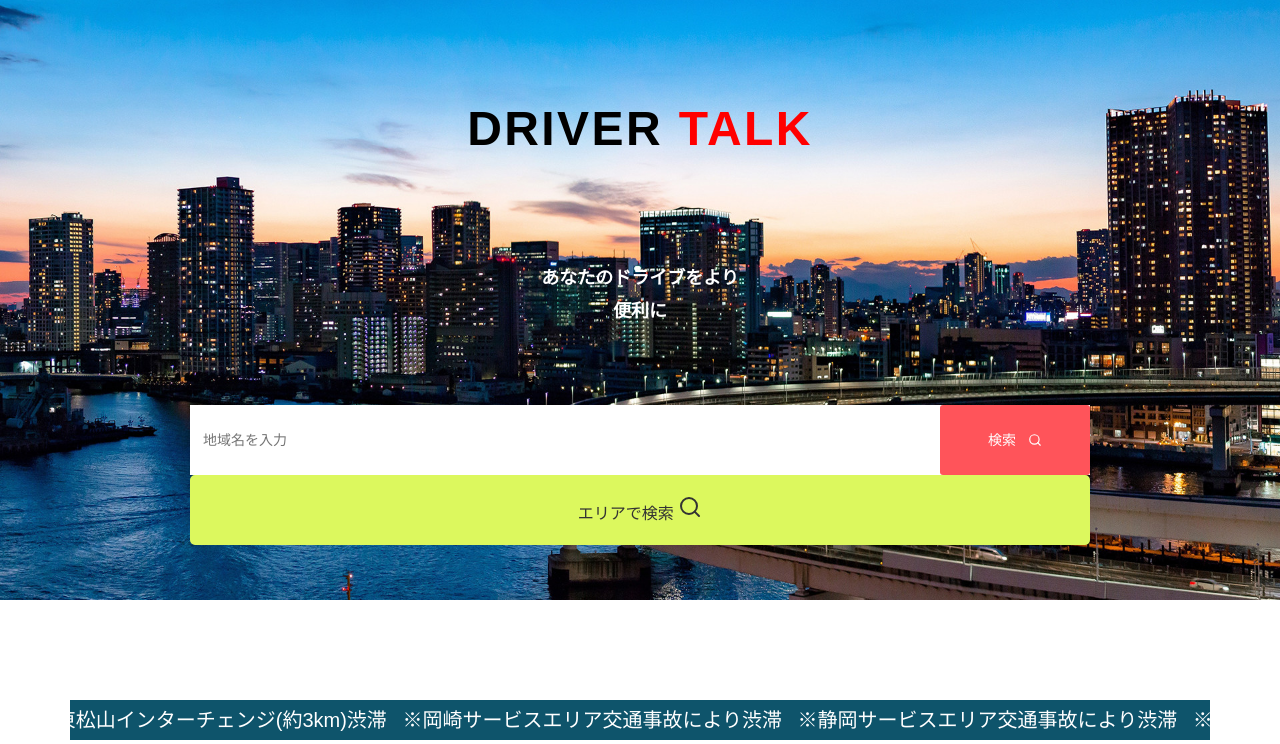
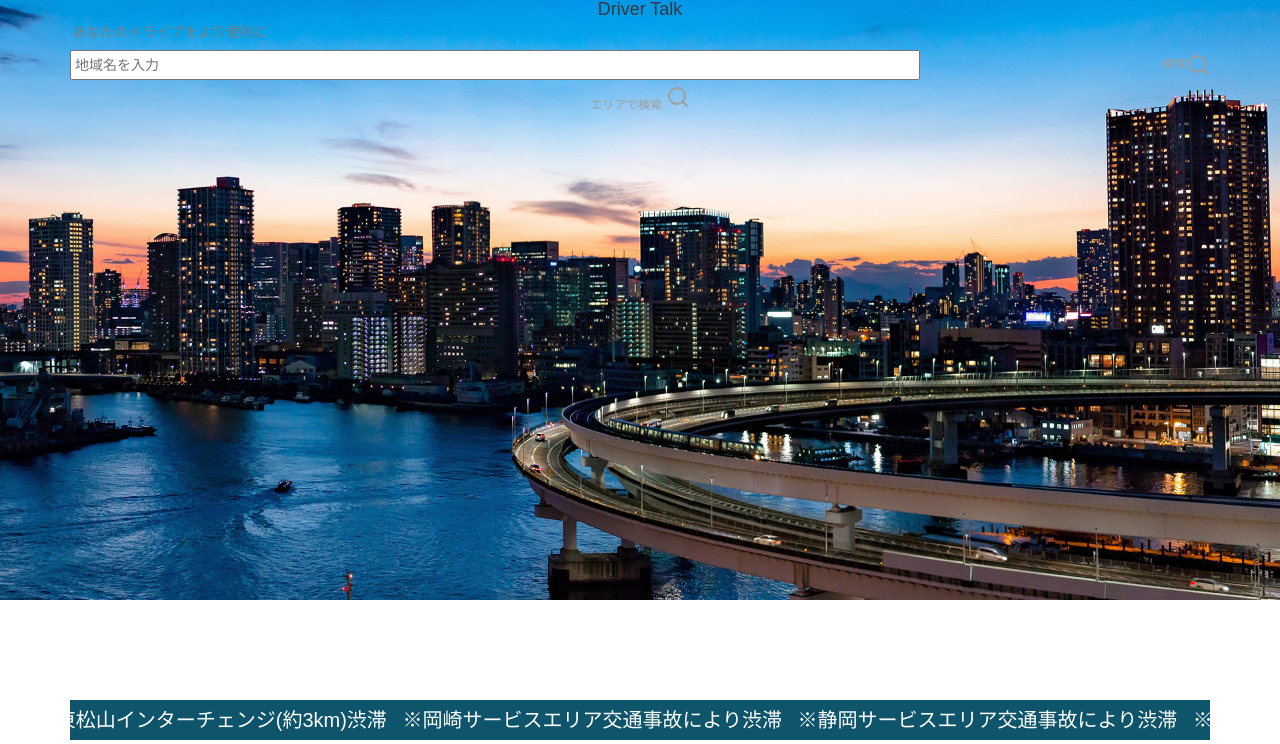
Before and after one commit to Had-02/dtserver, a Django app: page / in a window 1280 px wide. Shown: the part 126-870 px from the top of the page. Run offline with Django 5.2, Linux system fonts and the light colour scheme; data that the repository does not hold is empty; some libraries are stand-ins or nearby versions.

Commit message:
style update

```diff
--- a/myapp/static/assets/css/style.css
+++ b/myapp/static/assets/css/style.css
@@ -224,136 +224,83 @@ nav.navbar.bootsnav .navbar-toggle i{color: #ff545a;}
 /*-------------------------------------
         4.  Welcome-hero
 --------------------------------------*/
+/* パスの修正とスタイルの優先順位向上 */
 .welcome-hero {
     position: relative;
-    background:url(../images/welcome-hero/banner.jpg)no-repeat;
-    background-position:center;
-    background-size:cover;
+    background: url('../images/welcome-hero/banner.jpg') no-repeat center center !important;
+    background-size: cover !important;
     text-align: center;
     height: 600px;
-
-}
-.welcome-hero:before{
-    position: absolute;
-    content: " ";
-    top: 0;
-    left: 0;
     width: 100%;
-    height: 100%;
-    background:rgba(65,73,89,.65);
-    z-index: -1;
+    z-index: 1;
 }
 
-
-.welcome-hero-txt h2 {
-    font-size: 48px;
-    color: #000;
-    font-weight: 700;
-    text-transform: uppercase;
-    letter-spacing: 2.4px;
-    line-height: 1.4;
-    margin-top: 95px;
-}
-.welcome-hero-txt p {
-    margin-left: 470px;
-    font-size: 18px;
-    color: #fff;
-    margin-top: 100px;
-    font-weight: 1000;
+/* ボタンの位置固定 */
+.welcome-hero-btn {
+    display: flex !important;
+    justify-content: center !important;
+    align-items: center !important;
+    position: relative !important;
+    z-index: 2;
 }
 
-h2 .drive {
-    margin-top: 100px;
+/* 画像関連の修正 */
+img {
+    border: none;
+    max-width: 100%;
+    height: auto;
+    display: block;
 }
 
-.tark{
-    color: red;
+/* スクロールボタンの修正 */
+#scrollTopBtn {
+    display: none;
+    position: fixed !important;
+    bottom: 20px !important;
+    right: 20px !important;
+    z-index: 9999 !important;
 }
 
-.welcome-hero-serch-box{margin-top: 78px;display: flex;}
+/* フォームの位置修正 */
 .welcome-hero-form {
-    display: flex;
-    justify-content: space-between;
-    background: #fff;
-    height: 70px;
-    width: 900px;
-    margin-left: 120px;
-}
-.single-welcome-hero-form {
-    position: relative ;
-    display: flex;
-    flex-direction: row;
-    align-items: center;
-    width: 80%;
-    padding: 0px 0px;
-    text-align: center;
+    display: flex !important;
+    justify-content: space-between !important;
+    position: relative !important;
+    z-index: 2;
+    margin: 0 auto !important;
 }
 
-.single-welcome-hero-form input {
-    margin-left: 10px;
-    height: 70px;
-    border: 0;
-    background: transparent;
-}
-.single-welcome-hero-form input[type="text"]{
-    font-size: 14px;
-    color: #859098;
-    text-transform: capitalize;
-    font-weight: 500;
-}
-.welcome-hero-form-icon {
-    position: absolute;
-    top: 20px;
-    right: 30px;
-    color: #252d32;
-}
-.welcome-MAP-btn {
-    width: 900px !important;
-    height: 70px !important;
-    background: #dcf85e !important;
-    color: #333 !important;
-    border: 2px solid #dcf85e !important;
-    border-radius: 5px !important;
-    font-size: 16px !important;
-    cursor: pointer !important;
-    transition: background-color 0.3s, color 0.3s !important;
+/* メディアクエリの追加 */
+@media screen and (max-width: 768px) {
+    .welcome-hero-form {
+        width: 90% !important;
+        margin: 0 auto !important;
+    }
+
+    .welcome-hero-btn {
+        margin: 10px auto !important;
+    }
 }
 
-.ren{
-    text-align: center;
+/* 画像パスの絶対パス化のための追加 */
+[class*="-img"] {
+    background-position: center !important;
+    background-size: cover !important;
 }
 
-
-
-.welcome-MAP-btn:hover {
-    background: #c0d74f;
-    color: white;
+/* GitHubページ特有の問題解決用 */
+.single-explore-img {
+    position: relative;
+    overflow: hidden;
+    height: 268px;
+    background-size: cover !important;
+    background-position: center !important;
 }
 
-.welcome-hero-btn {
-    display:  flex;
-    justify-content:  center;
-    align-items:  center;
-    font-size:  14px;
-    color:  #fff;
-    width:  170px;
-    height:  70px;
-    background:  #ff545a;
-    text-transform:  capitalize;
-    margin-left:  30px;
-    border-radius: 3px;
-    -webkit-transition: 0.3s linear;
-    -moz-transition: 0.3s linear;
-    -ms-transition: 0.3s linear;
-    -o-transition: 0.3s linear;
-    transition: 0.3s linear;
-}
-.welcome-hero-btn:hover{/*background: #fd4043;*/background: #f43032;}
-
-.welcome-hero-btn svg {
-    width:  14px;
-    height:  auto;
-    margin-left:  12px;
+/* ボタンのz-index調整 */
+.welcome-MAP-btn {
+    position: relative !important;
+    z-index: 3 !important;
 }
 
 /*-------------------------------------
```
